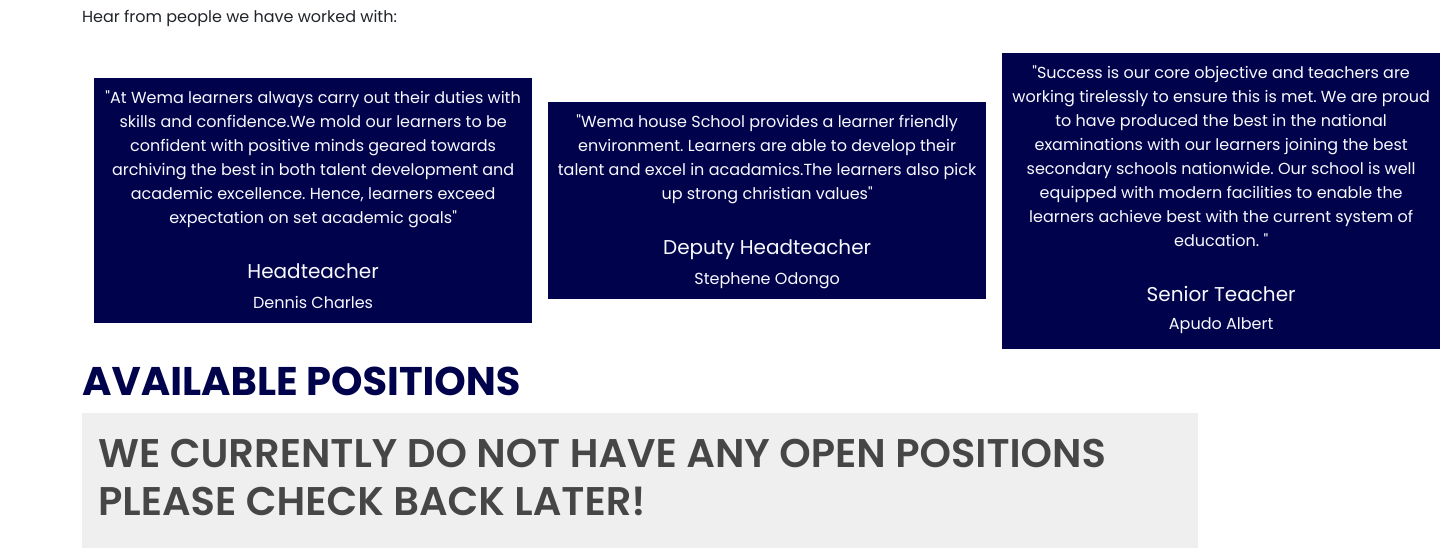
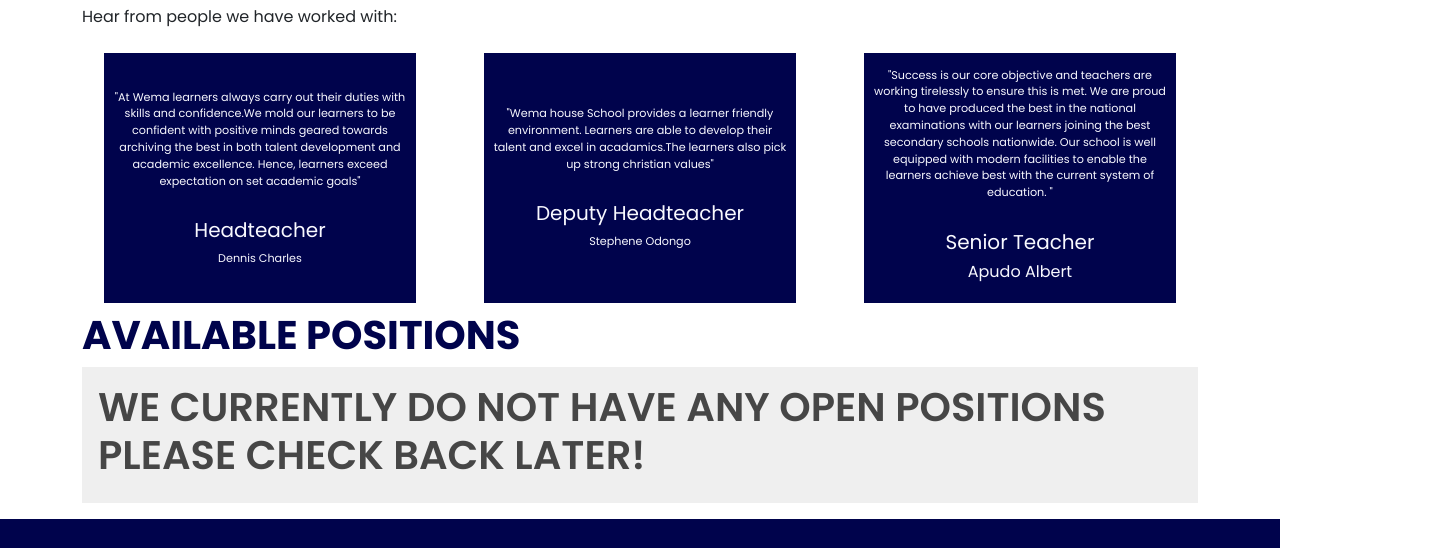
Before and after one commit to ra-y-oo/wema, a plain HTML site: page careers.html in a window 1280 px wide. Shown: the part 776-1324 px from the top of the page, 1440 px wide, since content can reach past the window. Drawn offline with nearby package versions, Linux system fonts and the light colour scheme; grey boxes are pictures that could not be loaded.

Commit message:
Update style.scss

```diff
--- a/styles/style.scss
+++ b/styles/style.scss
@@ -191,8 +191,8 @@
     .testimonial{
         background: var(--clr-blue);
         color: var(--clr-offwhite);
-        padding: 1.5rem;
-        min-height: 150px;
+        padding: 2rem;
+        min-height: 250px;
         max-width: max-content;
         margin: .5rem 0;
         padding: .5rem;
@@ -202,10 +202,16 @@
         justify-content: center;
         flex-direction: column;
         gap: .8rem;
+        font-size: .7rem;
+        cursor: pointer;
         p{
             max-width: 50ch;
         }
     }
+    .testimonial:hover, .testimonial:active{
+        transform: scale(0.97);
+    }
+
 /* PROGRAMES PAGE */
 .programmes{
     display: flex;
@@ -253,8 +259,9 @@
 /* Testimonial cards */
 .testimonials{
     display: flex;
-    gap: 1rem;
+    gap: 3rem;
     align-items: center;
+    justify-content: space-around;
     p{
         max-width: 42ch;
     }
```
Also changed, not shown: styles/style.css, 1 other file.
